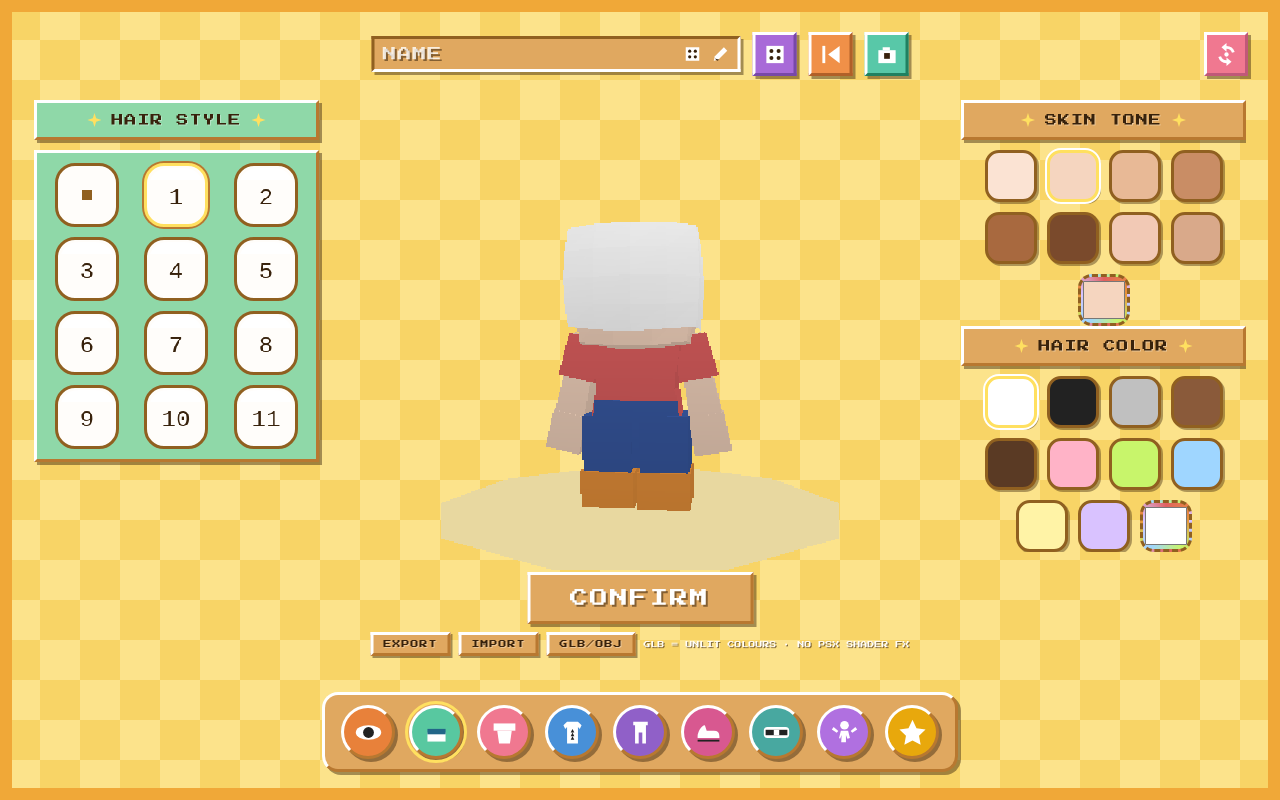
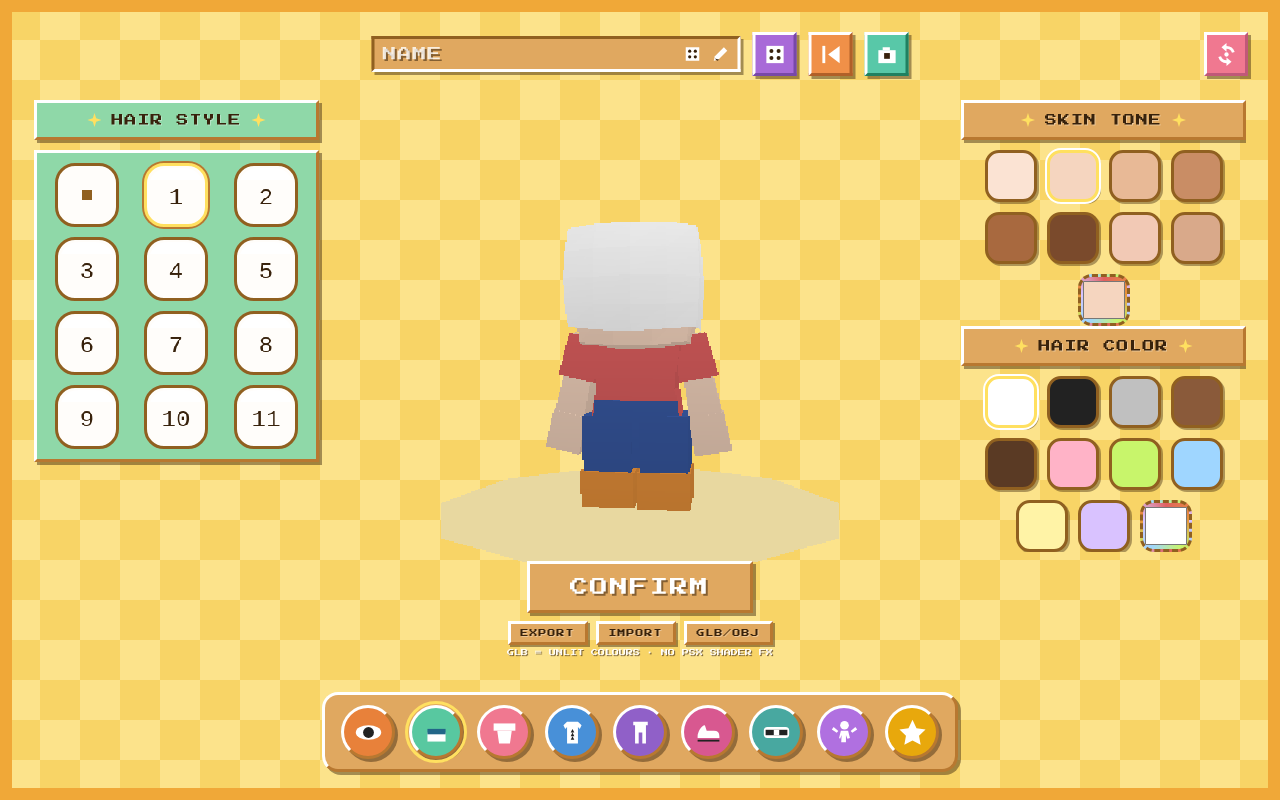
Before and after one commit to Tim0phy/psx-creator-kit, a website built with Vite: page index.html in a window 1280 px wide. Built offline with nearby package versions, Linux system fonts and the light colour scheme; animation ran at ten frames a second.

Commit message:
UI: move GLB note below the EXPORT/IMPORT/GLB-OBJ row, all centred on one axis

```diff
--- a/index.html
+++ b/index.html
@@ -57,8 +57,8 @@
             <button id="btnExport" title="Export config as JSON">EXPORT</button>
             <button id="btnImport" title="Import config from JSON">IMPORT</button>
             <button id="btnGlb" title="Export GLB / OBJ" aria-label="Open the export panel">GLB/OBJ</button>
-            <span id="glbNote" title="The exported GLB keeps flat unlit colours; the PSX pixel shader / post pipeline is not stored in the file">GLB = UNLIT COLOURS · NO PSX SHADER FX</span>
           </div>
+          <span id="glbNote" title="The exported GLB keeps flat unlit colours; the PSX pixel shader / post pipeline is not stored in the file">GLB = UNLIT COLOURS · NO PSX SHADER FX</span>
         </div>
         <input type="file" id="fileImport" accept=".json,application/json" hidden />
         <div id="toast">SAVED</div>
--- a/src/style.css
+++ b/src/style.css
@@ -161,10 +161,9 @@ canvas.image-rendering { image-rendering: pixelated; }
   border-color: #208060 #fff #fff #208060;
 }
 
-/* M8 GLB note next to GLB in the transfer row (pixel small print) */
+/* M8 GLB note under the EXPORT/IMPORT/GLB/OBJ row (pixel small print) */
 #glbNote {
-  align-self: center;
-  align-self: center;
+  margin-top: 4px;
   font-size: 7px;
   letter-spacing: 0px;
   color: #fffdfa;
```
